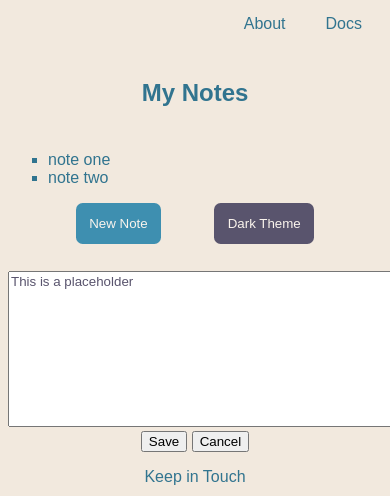
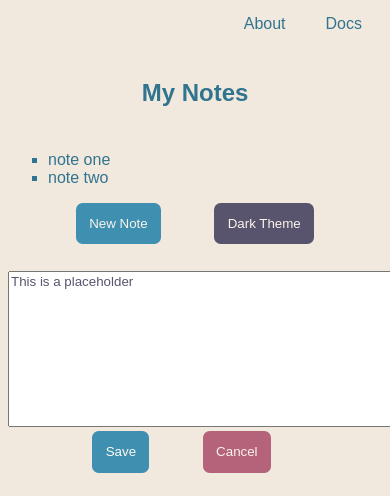
Before and after one commit to a17876/note_website2, a plain HTML site: page index.html in a window 390 px wide. Shown: the part 112-608 px from the top of the page. Drawn offline with Linux system fonts and the light colour scheme; a web font is replaced by a local one.

Commit message:
mobile css - save and cancel button style

```diff
--- a/css/stylesheet.css
+++ b/css/stylesheet.css
@@ -58,3 +58,29 @@ h2{
     border: none;
     border-radius: 0.5em;
 }
+.two{
+    display: inline-flex;
+    justify-content: flex-end;
+}
+.save{
+    background-color:#3e8fb0;
+    padding: 0 1em;
+    margin-right: 2em;
+    margin-bottom: 2em;
+    color:#fffaf3;
+    border: none;
+    border-radius: 0.5em;
+}
+.cancel{
+    background-color:#b4637a;
+    padding: 1em;
+    margin-right: 2em;
+    margin-left: 2em;
+    margin-bottom: 2em;
+    color:#faf4ed;
+    border: none;
+    border-radius: 0.5em;
+}
+.touch{
+    font-size: 2rem;
+}
```
